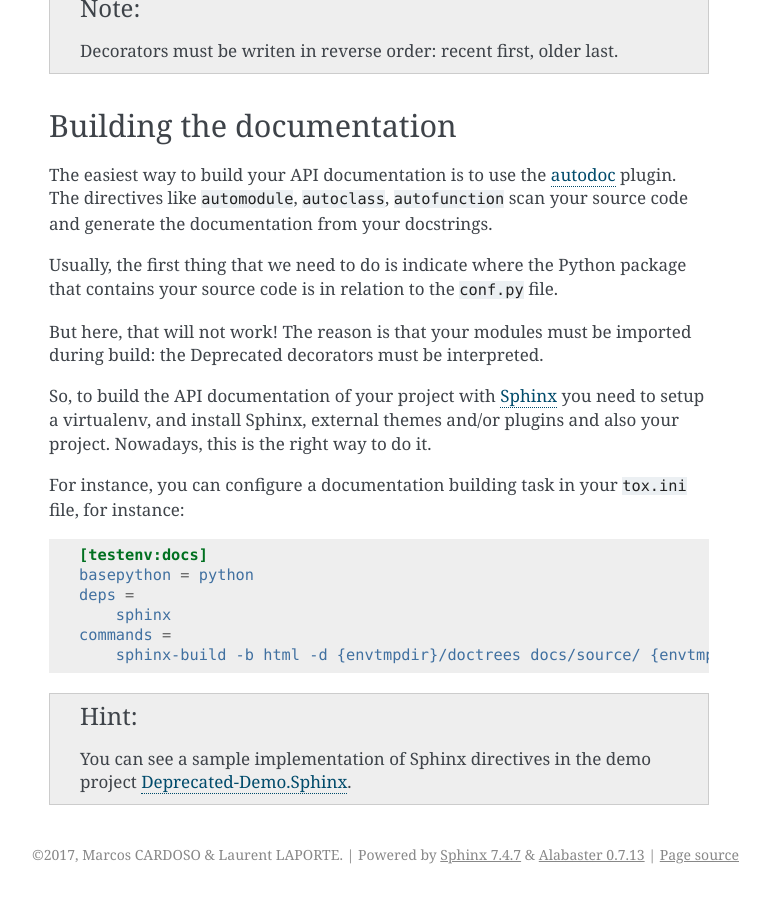
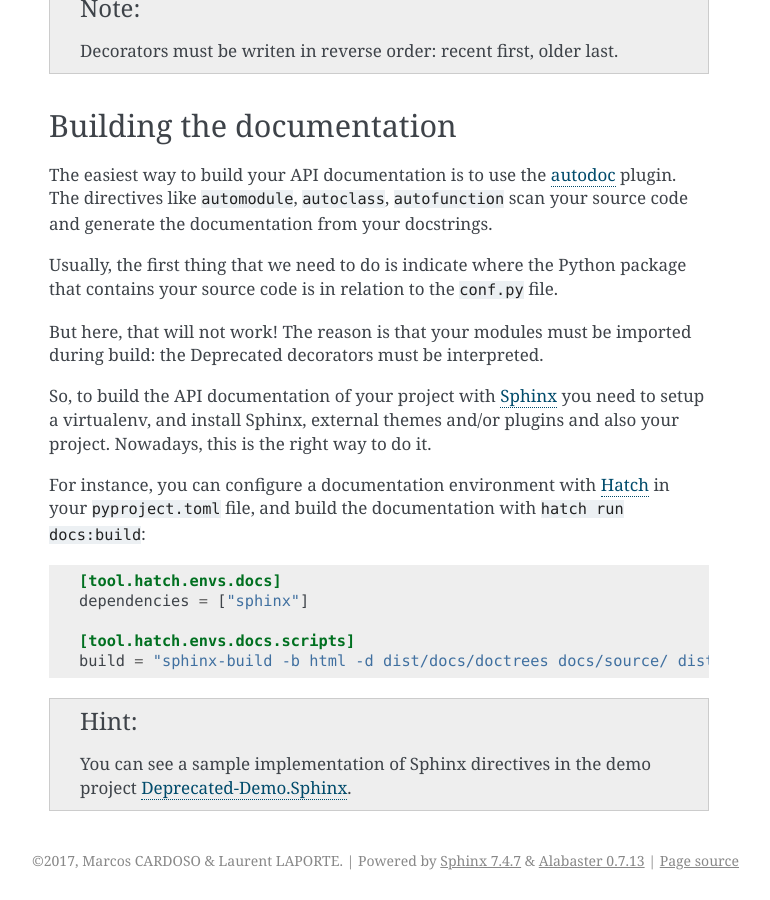
Before and after one commit to laurent-laporte-pro/deprecated, a Sphinx documentation site: the page built from docs/source/sphinx_deco.rst, in a window 1280 px wide and 900 px high, scrolled down 3698 px. Shown: the whole window, without its empty margins (371-1141 px from the left). Built offline with Sphinx 7.4.7, drawn with Linux system fonts in a browser that asks for light colours.

Commit message:
chore: modernize the Makefile and drop the tox leftovers
- Makefile based on uv and Hatch, with a self-documented 'help' target.
- Replace the tox.ini example of the Sphinx documentation by Hatch.

Co-Authored-By: Claude Opus 5.5 <noreply@anthropic.com>
Claude-Session: https://claude.ai/code/session_01RCorxpJJ6uzzSnZQkxtWW9

```diff
--- a/docs/source/sphinx_deco.rst
+++ b/docs/source/sphinx_deco.rst
@@ -135,16 +135,18 @@ So, to build the API documentation of your project with Sphinx_ you need to setu
 and install Sphinx, external themes and/or plugins and also your project.
 Nowadays, this is the right way to do it.
 
-For instance, you can configure a documentation building task in your ``tox.ini`` file, for instance:
+For instance, you can configure a documentation environment with Hatch_
+in your :file:`pyproject.toml` file, and build the documentation with ``hatch run docs:build``:
 
-.. code-block:: ini
+.. code-block:: toml
 
-   [testenv:docs]
-   basepython = python
-   deps =
-       sphinx
-   commands =
-       sphinx-build -b html -d {envtmpdir}/doctrees docs/source/ {envtmpdir}/html
+   [tool.hatch.envs.docs]
+   dependencies = ["sphinx"]
+
+   [tool.hatch.envs.docs.scripts]
+   build = "sphinx-build -b html -d dist/docs/doctrees docs/source/ dist/docs/html"
+
+.. _Hatch: https://hatch.pypa.io/latest/
 
 .. hint::
 
```
Also changed, not shown: CONTRIBUTING.rst (+9 -3 lines), 2 other files.
